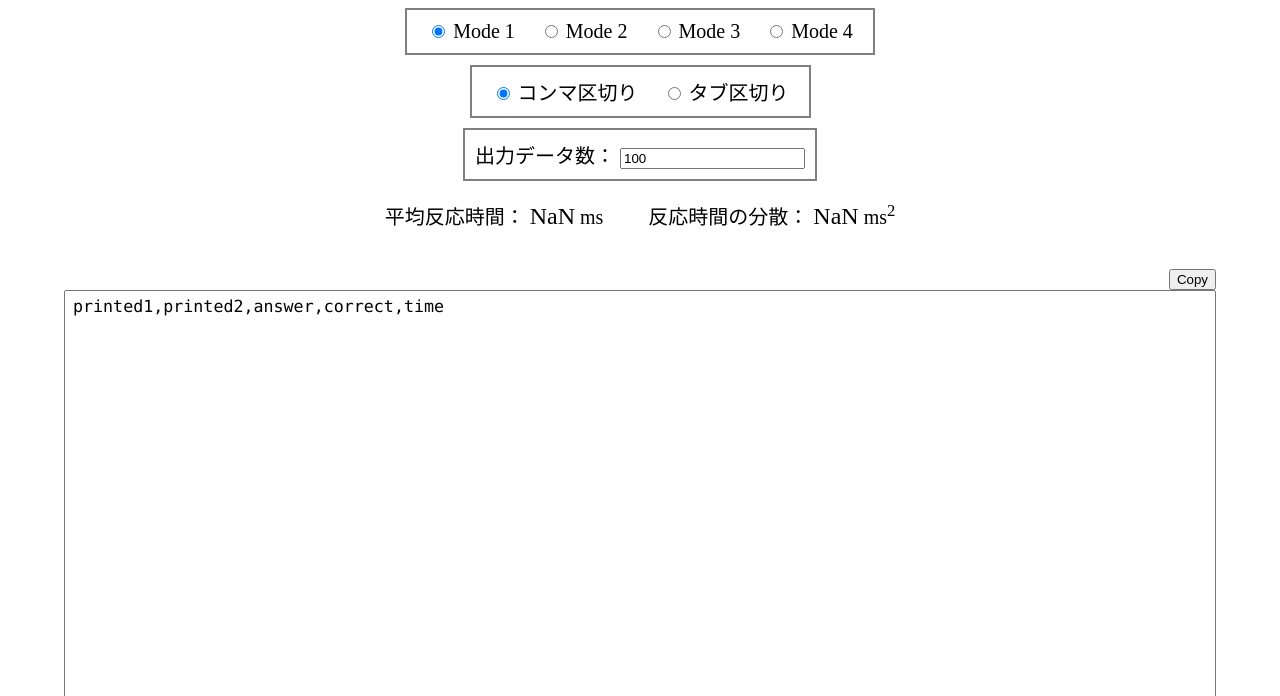
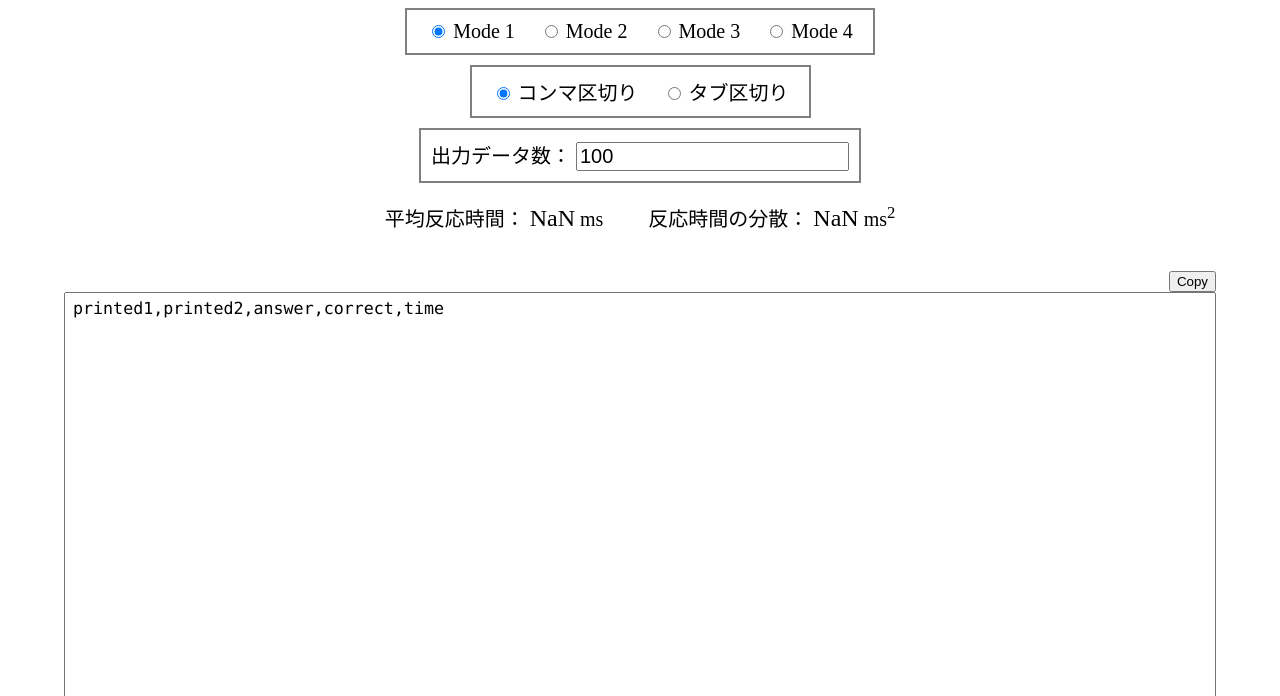
Before and after one commit to Raclamusi/reaction-time-tester, a plain HTML site: page records.html in a window 1280 px wide. Shown: the part 104-800 px from the top of the page. Drawn offline with Linux system fonts and the light colour scheme.

Commit message:
入力欄が小さいのを修正

```diff
--- a/style/records.css
+++ b/style/records.css
@@ -3,6 +3,10 @@
     margin: 0.5rem auto;
     padding: 0.5rem;
     border: 0.1rem solid gray;
+}
+
+.option input {
+    font-size: inherit;
 }
 
 .radioButtons>span {
```
